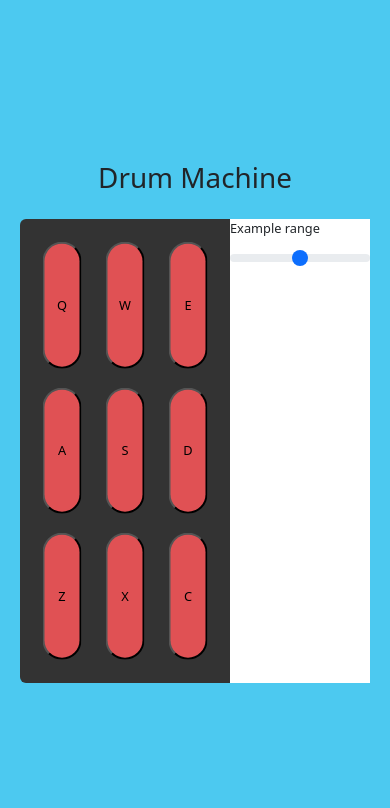
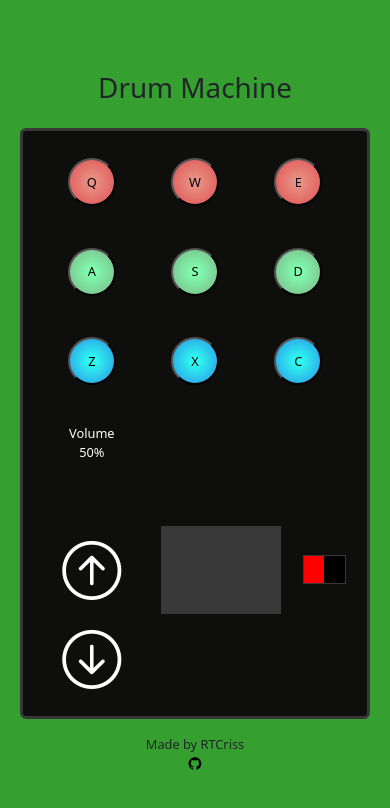
Before and after one commit to CrissRT/drum-machine, a React (Create React App) app: page / in a window 390 px wide. Shown: the top 808 px of the page. Built offline with nearby package versions, Linux system fonts and the light colour scheme.

Commit message:
Final App

```diff
--- a/package.json
+++ b/package.json
@@ -7,6 +7,7 @@
     "@testing-library/react": "^13.4.0",
     "@testing-library/user-event": "^13.5.0",
     "bootstrap": "^5.3.0",
+    "bootstrap-icons": "^1.10.5",
     "react": "^18.2.0",
     "react-dom": "^18.2.0",
     "react-scripts": "5.0.1",
--- a/src/components/App.js
+++ b/src/components/App.js
@@ -3,34 +3,123 @@ import 'bootstrap/dist/css/bootstrap.css';
 import Controls from './Controls.js'
 import DrumPad from './DrumPad.js';
 import '../styles/App.css'
+import sound from './sounds.js'
 
 class App extends React.Component {
   constructor(props) {
     super(props);
     this.state = {
       volume: 50, // Initial volume level
+      message: '',
+      power:true,
     };
+    this.handleClick = this.handleClick.bind(this);
+    this.handleKeyDown = this.handleKeyDown.bind(this);
+    this.handleVolumeChange = this.handleVolumeChange.bind(this);
+    this.display = this.display.bind(this);
+    this.handlePower = this.handlePower.bind(this);
+  }
+
+  componentDidMount() {
+    document.addEventListener('keydown', this.handleKeyDown);
+  }
+
+  componentWillUnmount() {
+    document.removeEventListener('keydown', this.handleKeyDown);
+  }
+
+  display(props){
+    this.setState({
+      message: props.name,
+    });
+    setTimeout(() =>{
+      this.setState({
+        message: "",
+      })
+    }, 2000)
+  }
+
+  handleKeyDown(event) {
+    const keyTrigger = event.key.toUpperCase();
+    const pad = sound.find((pad) => pad.keyTrigger === keyTrigger);
+    if (pad && this.state.power) {
+      this.playAudio(keyTrigger, pad);
+    }
+  };
+
+  handleClick(keyTrigger) {
+    const pad = sound.find((pad) => pad.keyTrigger === keyTrigger);
+    if (pad  && this.state.power) {
+      this.playAudio(keyTrigger, pad);
+    }
+  };
+
+  playAudio(keyTrigger, pad) {
+    const audioFile = document.getElementById(keyTrigger);
+    if (audioFile) {
+      audioFile.currentTime = 0;
+      audioFile.volume = this.state.volume / 100;
+      audioFile.play().catch((error) => {
+        console.log('Playback error:', error);
+      });
+      this.display(pad);
+    }
   }
 
 
+  handleVolumeChange(props){
+    this.setState({ volume: props });
+  };
 
-
-
-  handleVolumeChange = (event) => {
-    const volume = parseFloat(event.target.value);
-    this.setState({ volume });
-  };
+  handlePower(){
+    if(this.state.power === true)
+      this.setState({
+        power: false
+      });
+    else
+    this.setState({
+      power: true
+    })
+  }
 
   render() {
     return (
-      <div className='App'>
+      <div className="App">
         <header>
-          <h1 className='text-center'>Drum Machine</h1>
+          <h1 className="text-center">Drum Machine {!this.state.power && <span className='text-danger'>is OFF</span>}</h1>
         </header>
-        <div id='drum-machine' className='rounded mt-3 d-inline-flex position-relative'>
-        <DrumPad />
-          <Controls handleVolumeChange={this.handleVolumeChange} volume={this.state.volume}/>
+        <div
+          id="drum-machine"
+          className="rounded mt-3 d-inline-flex position-relative text-white"
+        >
+          <DrumPad
+            handleClick={this.handleClick}
+            handleKeyDown={this.handleKeyDown}
+          />
+          <Controls
+            volume={this.state.volume}
+            handleVolumeChange={this.handleVolumeChange}
+            message={this.state.message}
+            handlePower={this.handlePower}
+            power={this.state.power}
+          />
         </div>
+
+        <footer id='author' className='d-flex flex-column align-items-center justify-content-center mt-3'>
+          Made by RTCriss
+          <br />
+          <a
+            className="button"
+            id="github-button"
+            title="Author Github"
+            target="_blank"
+            rel="noopener noreferrer"
+            href='https://github.com/CrissRT'
+            style={{color: "black"}}
+          >
+            <i className="bi bi-github text-center" />
+          </a>
+          </footer>
       </div>
     );
   }
--- a/src/components/Controls.js
+++ b/src/components/Controls.js
@@ -1,27 +1,117 @@
 import React from 'react';
 import 'bootstrap/dist/css/bootstrap.css';
-import '../styles/Controls.css'
+import '../styles/Controls.css';
+import 'bootstrap-icons/font/bootstrap-icons.css';
 
-class Controls extends React.Component {
-    render() {
-        return (
-            <div className='display'>
-                <label htmlFor="customRange2" className="form-label">
-                Example range
-                </label>
-                <input
-                    type="range"
-                    className="form-range"
-                    min="0"
-                    max="100"
-                    step="1"
-                    value={this.props.volume}
-                    onChange={this.props.handleVolumeChange}
-                    id="customRange2"
-                />
+function Controls(props) {
+
+    const [counter, setCounter] = React.useState(props.volume);
+    const intervalRef = React.useRef(null);
+
+    React.useEffect(() => {
+        setCounter(props.volume);
+    }, [props.volume]);
+
+  const increaseVolume = () => {
+    setCounter((prevCounter) => {
+      const newCounter = prevCounter + 1;
+      if (newCounter > 100) {
+        stopCounter();
+        props.handleVolumeChange(100);
+        return 100;
+      } else {
+        props.handleVolumeChange(newCounter);
+        return newCounter;
+      }
+    });
+  };
+
+  const decreaseVolume = () => {
+    setCounter((prevCounter) => {
+      const newCounter = prevCounter - 1;
+      if (newCounter < 0) {
+        stopCounter();
+        props.handleVolumeChange(0);
+        return 0;
+      } else {
+        props.handleVolumeChange(newCounter);
+        return newCounter;
+      }
+    });
+  };
+
+    const startCounter = (button) => {
+        if (intervalRef.current || (props.volume > 100 && props.volume < 0)) return;
+        if(button === "button-volume-increase")
+        {
+            intervalRef.current = setInterval(increaseVolume, 50);
+            increaseVolume(); // Call increaseVolume immediately when LMB is pressed
+        }
+        else if(button === "button-volume-decrease")
+        {
+            intervalRef.current = setInterval(decreaseVolume, 50);
+            decreaseVolume(); // Call decreaseVolume immediately when LMB is pressed
+        }
+    };
+
+    const stopCounter = () => {
+        if (intervalRef.current) {
+        clearInterval(intervalRef.current);
+        intervalRef.current = null;
+        }
+    };
+
+    React.useEffect(() => {
+        return () => {
+        if (intervalRef.current) {
+            clearInterval(intervalRef.current);
+            intervalRef.current = null;
+        }
+        };
+    }, []);
+
+    return (
+        <div id="display">
+            <div id="volume-display" className='text-center'>
+                <div id='volume-text'>
+                    Volume<br />
+                    {counter}%
+                </div>
+
+                <div id="volume-buttons">
+                    <i
+                        className="bi bi-arrow-up-circle px-1"
+                        onMouseDown={() => startCounter("button-volume-increase")}
+                        onMouseUp={stopCounter}
+                        onMouseLeave={stopCounter}
+                        onTouchStart={() => startCounter("button-volume-increase")}
+                        onTouchEnd={stopCounter}
+                        onTouchCancel={stopCounter}
+                    />
+                    <i
+                        className="bi bi-arrow-down-circle px-1"
+                        onMouseDown={() => startCounter("button-volume-decrease")}
+                        onMouseUp={stopCounter}
+                        onMouseLeave={stopCounter}
+                        onTouchStart={() => startCounter("button-volume-decrease")}
+                        onTouchEnd={stopCounter}
+                        onTouchCancel={stopCounter}
+                    />
+                </div>
             </div>
-        );
-    }
+
+            <div id='text-wrapper'>
+                <div id='text' className='text-white'>{props.message}</div>
+            </div>
+
+            <div id='power-wrapper'>
+                <div id='power' className='d-flex' onClick={props.handlePower}>
+                    <div className='power-button' style={props.power ? { backgroundColor: 'red' } : {backgroundColor:"black"}} />
+                    <div className='power-button' style={props.power ? { backgroundColor: 'black' } : {backgroundColor:"red"}} />
+                </div>
+            </div>
+        </div>
+    );
 }
 
-export default Controls
+export default Controls;
--- a/src/components/DrumPad.js
+++ b/src/components/DrumPad.js
@@ -4,57 +4,25 @@ import '../styles/DrumPad.css';
 import sound from './sounds.js'
 
 class DrumPad extends React.Component {
-  constructor(props) {
-    super(props);
-    this.handleClick = this.handleClick.bind(this);
-  }
-
-  componentDidMount() {
-    document.addEventListener('keydown', this.handleKeyDown);
-  }
-
-  componentWillUnmount() {
-    document.removeEventListener('keydown', this.handleKeyDown);
-  }
-
-  handleKeyDown = (event) => {
-    const keyTrigger = event.key.toUpperCase();
-    const pad = sound.find((pad) => pad.keyTrigger === keyTrigger);
-    if (pad) {
-      const audioFile = document.getElementById(keyTrigger);
-      if (audioFile) {
-        audioFile.currentTime = 0;
-        audioFile.play().catch((error) => {
-          console.log('Playback error:', error);
-        });
-      }
-    }
-  };
-
-  handleClick(keyTrigger) {
-    const audioFile = document.getElementById(keyTrigger);
-    audioFile.play();
-    audioFile.currentTime = 0;
-  }
-
   render() {
+    const redButtons = "red-buttons", greenButtons = "green-buttons", blueButtons = "blue-buttons";
 
     const mapped = sound.map((pad) => (
       <button
         key={pad.keyTrigger}
         id={pad.name.replace(/\s/g, "-")} // Replace spaces with hyphens in the id attribute
         type='button'
-        onClick={() => this.handleClick(pad.keyTrigger)}
+        onClick={() => this.props.handleClick(pad.keyTrigger)}
         className={`drum-pad position-absolute translate-middle ${
-            pad.keyTrigger === 'Q' ? 'top-0 start-0' :
-            pad.keyTrigger === 'W' ? 'top-0 start-50' :
-            pad.keyTrigger === 'E' ? 'top-0 start-100' :
-            pad.keyTrigger === 'A' ? 'top-50 start-0' :
-            pad.keyTrigger === 'S' ? 'top-50 start-50' :
-            pad.keyTrigger === 'D' ? 'top-50 start-100' :
-            pad.keyTrigger === 'Z' ? 'top-100 start-0' :
-            pad.keyTrigger === 'X' ? 'top-100 start-50' :
-            pad.keyTrigger === 'C' ? 'top-100 start-100' :
+            pad.keyTrigger === 'Q' ? 'top-0 start-0 '  + redButtons:
+            pad.keyTrigger === 'W' ? 'top-0 start-50 '  + redButtons:
+            pad.keyTrigger === 'E' ? 'top-0 start-100 '  + redButtons:
+            pad.keyTrigger === 'A' ? 'top-50 start-0 ' + greenButtons :
+            pad.keyTrigger === 'S' ? 'top-50 start-50 '  + greenButtons:
+            pad.keyTrigger === 'D' ? 'top-50 start-100 '  + greenButtons:
+            pad.keyTrigger === 'Z' ? 'top-100 start-0 '  + blueButtons:
+            pad.keyTrigger === 'X' ? 'top-100 start-50 '  + blueButtons:
+            pad.keyTrigger === 'C' ? 'top-100 start-100 '  + blueButtons:
             ''
         }`}
         value={pad.keyTrigger}
@@ -65,7 +33,7 @@ class DrumPad extends React.Component {
     ));
 
     return (
-      <div className='py-4 text-white' id='buttons'>
+      <div className='text-white' id='buttons'>
         <div className="container text-center position-relative">
           {mapped}
         </div>
--- a/src/styles/App.css
+++ b/src/styles/App.css
@@ -11,6 +11,89 @@
   min-width: 350px;
   width: 70vw;
   height: 55vh;
-  background-color: #333333;
+  background-color: #0E0F0D;
   aspect-ratio: 1;
+  border: #383838 1vw solid;
 }
+
+
+
+
+
+
+@media (max-width: 600px) {
+  #drum-machine{
+    flex-direction: column;
+    height: 70vh;
+    width: 55vw;
+  }
+
+  #buttons{
+    width: 100%;
+    height: 50%;
+    padding-top: 0.8rem;
+  }
+
+  #display{
+    width: 100%;
+    height: 50%;
+    flex-direction: row;
+    align-items: baseline;
+    position: relative;
+  }
+
+  #volume-display{
+    width: 40%;
+    height: 100%;
+    position: absolute;
+    top: 0;
+    left: 0;
+  }
+
+  #volume-text{
+    width: 100%;
+    height: 35%;
+    display: block;
+  }
+
+  #text-wrapper{
+    width: 35%;
+    height: 100%;
+    position: absolute;
+    top: 0;
+    left: 40%;
+  }
+
+  #text{
+    height: 30%;
+    width: 100%;
+    background-color: #383838;
+    display: flex;
+    align-items: center;
+    justify-content: center;
+  }
+
+  #power-wrapper{
+    width: 25%;
+    height: 100%;
+    position: absolute;
+    top: 0;
+    left: 75%;
+  }
+
+  #volume-buttons *{
+    font-size: 7vh;
+  }
+
+  #volume-buttons{
+    height: 65%;
+    display: flex;
+    flex-direction: column;
+  }
+
+  #power{
+    width: 50%;
+    height: 10%;
+}
+
+}
--- a/src/styles/Controls.css
+++ b/src/styles/Controls.css
@@ -1,5 +1,56 @@
-.display{
-    background-color: white;
+#display{
     width: 40%;
     height: 100%;
+    display: flex;
+    align-items: center;
+    justify-content: center;
+    flex-direction: column;
 }
+
+#volume-buttons *{
+    font-size: 10vh;
+}
+
+#volume-buttons{
+    height: 65%;
+}
+
+#volume-text{
+    height: 35%;
+    display: flex;
+    align-items: center;
+    justify-content: center;
+}
+
+#volume-display{
+    width: 100%;
+    height: 45%;
+}
+
+#text-wrapper, #power-wrapper{
+    width: 100%;
+    height: 20%;
+    display: flex;
+    align-items: center;
+    justify-content: center;
+}
+
+#text{
+    height: 80%;
+    width: 50%;
+    background-color: #383838;
+    display: flex;
+    align-items: center;
+    justify-content: center;
+}
+
+#power{
+    width: 20%;
+    height: 40%;
+    border: #383838 0.5vw solid;
+}
+
+.power-button{
+    width: 50%;
+    height: 100%;
+}
--- a/src/styles/DrumPad.css
+++ b/src/styles/DrumPad.css
@@ -2,6 +2,8 @@
 #buttons{
     width: 60%;
     height: 100%;
+    padding-top: 1.5rem;
+    padding-bottom: 1.5rem;
 }
 
 .container{
@@ -13,8 +15,19 @@
 
 
 .drum-pad{
-    width: 10vw;
-    height: 15vh;
-    background-color: #e05154;
+    width: 3rem;
+    height: 3rem;
     border-radius: 25px;
 }
+
+.red-buttons{
+    background-image: radial-gradient( #e89285 10%, #e05154);
+}
+
+.blue-buttons{
+    background-image: radial-gradient( #2efcef 10%, #2c91e9);
+}
+
+.green-buttons{
+    background-image: radial-gradient( #7ffeaf 10%, #7db688);
+}
--- a/src/styles/index.css
+++ b/src/styles/index.css
@@ -11,9 +11,5 @@ body {
 html, body, #root{
   width: 100%;
   height: 100%;
-  background-color: #4cc9f0;
+  background-color: #35A02F;
 }
-
-* {
-  box-sizing: border-box;
-}
```
Also changed, not shown: 1 other file (tests, documents, lock files or other folders).
